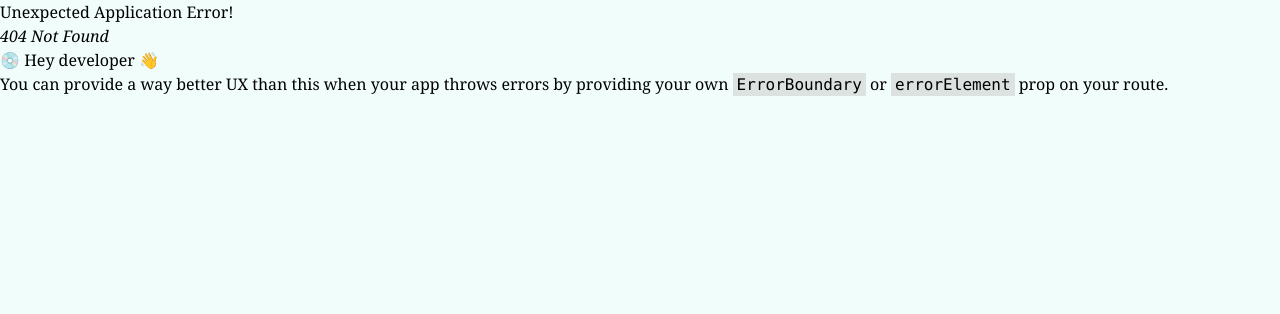
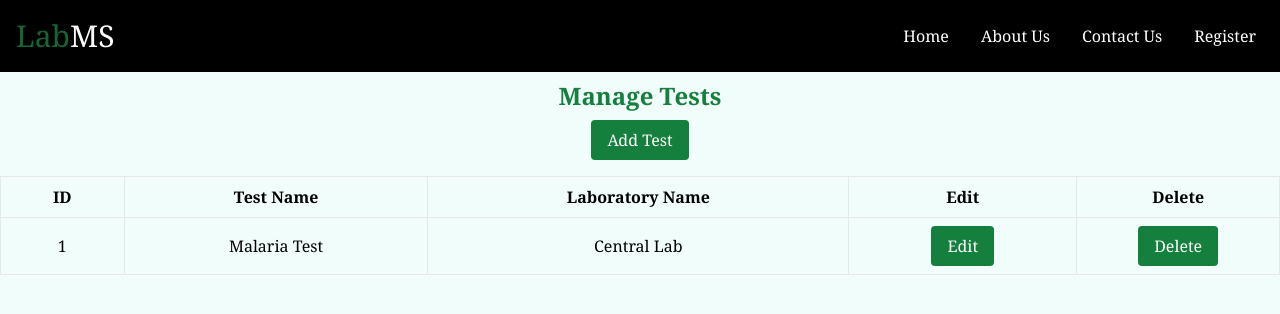
Before and after one commit to shreyareddy612/project_Laboratory_management_system, a React (Create React App) app in the folder frontend/: page /ManageTests in a window 1280 px wide. Before the commit this address had no page. Shown: the top 314 px of the page. Built offline with nearby package versions, Linux system fonts and the light colour scheme.

Commit message:
Manage Tests Page

```diff
--- a/frontend/src/App.js
+++ b/frontend/src/App.js
@@ -19,6 +19,7 @@ import NavBar from "./components/NavBar";
 import Staff from "./pages/Staff";
 import Profile from "./pages/Profile";
 import BookedTestsPage from "./pages/bookedTests";
+import ManageTestsPage from "./pages/manageTests";
 
 const Layout = () => {
   return (
@@ -74,7 +75,10 @@ const router = createBrowserRouter([
         path: "/booked-tests",
         element: <BookedTestsPage />,
       },
-
+      {
+        path: "/ManageTests",
+        element: <ManageTestsPage />,
+      },
       {
         path: "/staff/:id",
         element: <Staff />,
--- a/frontend/src/components/NavBar.jsx
+++ b/frontend/src/components/NavBar.jsx
@@ -55,6 +55,9 @@ const NavBar = () => {
             <div className="block py-2 px-4 rounded hover:bg-green-700">
               <Link to={`/booked-tests`}>Booked Tests</Link>
             </div>
+            <div className="block py-2 px-4 rounded hover:bg-green-700">
+              <Link to={`/ManageTests`}>Manage Tests</Link>
+            </div>
             <div className="ml-4 py-2 px-2 rounded hover:bg-green-700">
               <Link to={`/profile/${user.id}`}>Profile</Link>
             </div>
@@ -107,6 +110,9 @@ const NavBar = () => {
               <Link to={`/booked-tests`}>Booked Tests</Link>
             </div>
             <div className="block py-2 px-4 rounded hover:bg-green-700">
+              <Link to={`/ManageTests`}>Manage Tests</Link>
+            </div>
+            <div className="block py-2 px-4 rounded hover:bg-green-700">
               <Link to={`/profile/${user.id}`}>Profile</Link>
             </div>
             <div className="block py-2 px-4 rounded hover:bg-green-700">
--- a/frontend/src/pages/TestBooking.jsx
+++ b/frontend/src/pages/TestBooking.jsx
@@ -12,6 +12,16 @@ const TestBooking = () => {
   const [error, setError] = useState(null);
   const [success, setSuccess] = useState(null);
   const navigate = useNavigate();
+
+  // Predefined list of test names
+  const testOptions = [
+    "Malaria",
+    "COVID-19",
+    "Cholesterol",
+    "Blood Sugar",
+    "Hemoglobin",
+    "Thyroid",
+  ];
 
   const handleInputChange = (event) => {
     const { name, value } = event.target;
@@ -98,15 +108,28 @@ const TestBooking = () => {
           />
         </div>
 
-        <input
-          className="border-b-2 border-gray-400 w-4/5 p-2 mb-4 focus:outline-none focus:border-green-700"
-          required
-          type="text"
-          name="disease"
-          value={formData.disease}
-          placeholder="Test For e.g Malaria"
-          onChange={handleInputChange}
-        />
+        <div className="flex flex-row w-4/5 p-1 mb-4 items-center border-t-2">
+          <label htmlFor="disease" className="font-bold w-1/3 mr-1">
+            Test Name
+          </label>
+          <select
+            className="border-b-2 border-gray-400 w-2/3 p-2 focus:outline-none focus:border-green-700"
+            required
+            name="disease"
+            id="disease"
+            value={formData.disease}
+            onChange={handleInputChange}
+          >
+            <option value="" disabled>
+              Select Test
+            </option>
+            {testOptions.map((test) => (
+              <option key={test} value={test}>
+                {test}
+              </option>
+            ))}
+          </select>
+        </div>
 
         <button
           className="bg-green-700 hover:bg-green-600 text-white font-bold p-2 rounded focus:outline-none focus:shadow-outline w-4/5 mb-4"
--- /dev/null
+++ b/frontend/src/pages/manageTests.jsx
@@ -0,0 +1,132 @@
+import React, { useState } from "react";
+
+const ManageTestsPage = () => {
+  const [newTest, setNewTest] = useState({ testName: "", labName: "" });
+  const [editData, setEditData] = useState({ id: "", testName: "", labName: "" });
+
+  return (
+    <div className="container m-2 mx-auto p-6">
+      <h1 className="text-2xl font-bold text-green-700 text-center mb-6">
+        Manage Tests
+      </h1>
+      <div className="mb-4 m-2 text-center">
+        <button
+          className="px-4 py-2 bg-green-700 text-white rounded hover:bg-green-800"
+        >
+          Add Test
+        </button>
+      </div>
+
+      {/* Add New Test Section */}
+
+
+      {newTest.testName && (
+        <div className="mb-6 p-4 bg-gray-100 rounded shadow">
+          <h2 className="text-lg font-bold text-green-700 mb-4">Add New Test</h2>
+          <div className="mb-4">
+            <label className="block text-sm font-medium mb-1">Test Name:</label>
+            <input
+              type="text"
+              name="testName"
+              value={newTest.testName}
+              className="w-full p-2 border rounded focus:ring-2 focus:ring-green-500"
+              placeholder="Enter test name"
+              required
+            />
+          </div>
+          <div className="mb-4">
+            <label className="block text-sm font-medium mb-1">Laboratory Name:</label>
+            <input
+              type="text"
+              name="labName"
+              value={newTest.labName}
+              className="w-full p-2 border rounded focus:ring-2 focus:ring-green-500"
+              placeholder="Enter laboratory name"
+              required
+            />
+          </div>
+          <button
+            className="mt-2 px-4 py-2 bg-green-700 text-white rounded hover:bg-green-800"
+          >
+            Save
+          </button>
+        </div>
+      )}
+
+      {/* Tests Table */}
+      <div className="overflow-x-auto">
+        <table className="table-auto w-full border-collapse border border-gray-500">
+          <thead>
+            <tr className="bg-gray-100">
+              <th className="border px-4 py-2">ID</th>
+              <th className="border px-4 py-2">Test Name</th>
+              <th className="border px-4 py-2">Laboratory Name</th>
+              <th className="border px-4 py-2">Edit</th>
+              <th className="border px-4 py-2">Delete</th>
+            </tr>
+          </thead>
+          <tbody>
+            <tr className="text-center">
+              <td className="border px-4 py-2">1</td>
+              <td className="border px-4 py-2">Malaria Test</td>
+              <td className="border px-4 py-2">Central Lab</td>
+              <td className="border px-4 py-2">
+
+                <button
+                  className="mr-2 px-4 py-2 bg-green-700 text-white rounded hover:bg-green-800"
+                >
+                  Edit
+                </button>
+
+              </td>
+              <td>
+              <button
+                  className="px-4 py-2 bg-green-700 text-white rounded hover:bg-green-800"
+                >
+                  Delete
+                </button>
+              </td>
+            </tr>
+
+          </tbody>
+        </table>
+      </div>
+
+      {/* Edit Section */}
+      {editData.id && (
+        <div className="mt-6 p-4 bg-gray-100 rounded shadow">
+          <h2 className="text-sm font-bold text-green-700 mb-4">
+            Edit Test ID: {editData.id}
+          </h2>
+          <div className="mb-4">
+            <label className="block text-sm font-medium mb-1">Test Name:</label>
+            <input
+              type="text"
+              name="testName"
+              value={editData.testName}
+              className="w-full p-2 border rounded focus:ring-2 focus:ring-green-500"
+            />
+          </div>
+          <div className="mb-4">
+            <label className="block text-sm font-medium mb-1">
+              Laboratory Name:
+            </label>
+            <input
+              type="text"
+              name="labName"
+              value={editData.labName}
+              className="w-full p-2 border rounded focus:ring-2 focus:ring-green-500"
+            />
+          </div>
+          <button
+            className="mt-2 px-4 py-2 bg-green-700 text-white rounded hover:bg-green-800"
+          >
+            Save
+          </button>
+        </div>
+      )}
+    </div>
+  );
+};
+
+export default ManageTestsPage;
```
Also changed, not shown: 1 other file (tests, documents, lock files or other folders).
